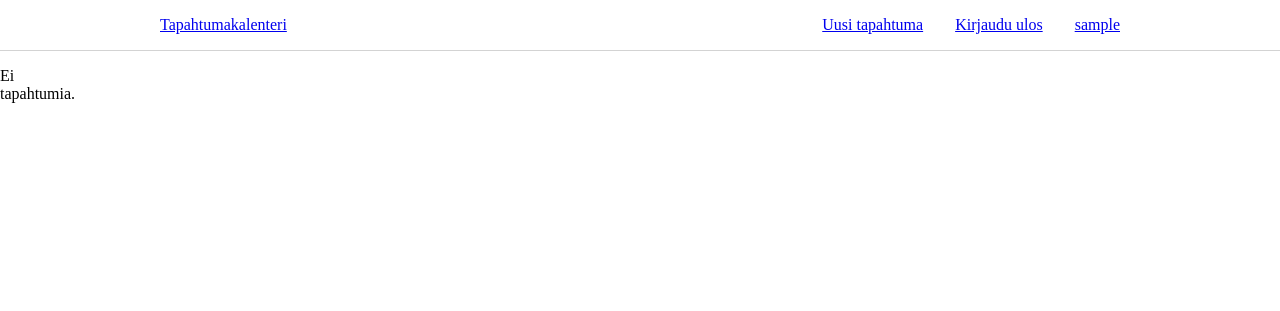
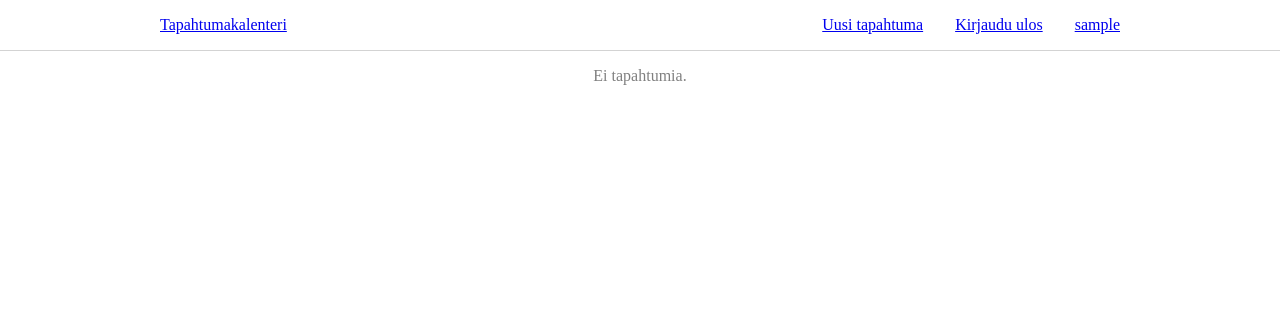
Before and after one commit to hr418/tikawe, a Flask app: template templates/index.html in a window 1280 px wide. Shown: the top 311 px of the page. Run offline with Flask 3, Linux system fonts and the light colour scheme; the template is opened without the code that fills it, so the values that code supplies are empty; the visitor is signed in with stand-in values (Sample User, id 1); parts of the project's set-up code (start-up, migrations or seed data) failed here and were passed over.

Commit message:
Fix no events message

```diff
--- a/app.py
+++ b/app.py
@@ -37,7 +37,9 @@ def index():
 
     return render_template(
         "index.html",
-        events=map(event_calendar.format_event_display, event_calendar.get_events()),
+        events=list(
+            map(event_calendar.format_event_display, event_calendar.get_events())
+        ),
     )
 
 
--- a/static/main.css
+++ b/static/main.css
@@ -135,3 +135,11 @@ body {
   border-bottom: 1px solid lightgray;
   margin: 1rem 0;
 }
+
+.no-events-message {
+  flex-shrink: 0;
+  flex-grow: 1;
+  margin-inline: auto;
+  color: gray;
+  text-align: center;
+}
--- a/templates/index.html
+++ b/templates/index.html
@@ -9,8 +9,8 @@
     {% include "nav.html" %}
     <main class="main">
       {% if not events %}
-      <p>Ei tapahtumia.</p>
-      {% endif %}
+      <p class="no-events-message">Ei tapahtumia.</p>
+      {% else %}
       <ul class="event-items">
         {% for event in events %} {% if event.is_canceled %}
         <li class="event-item--canceled">
@@ -56,6 +56,7 @@
         </li>
         {% endif%} {% endfor %}
       </ul>
+      {% endif %}
     </main>
   </body>
 </html>
```
